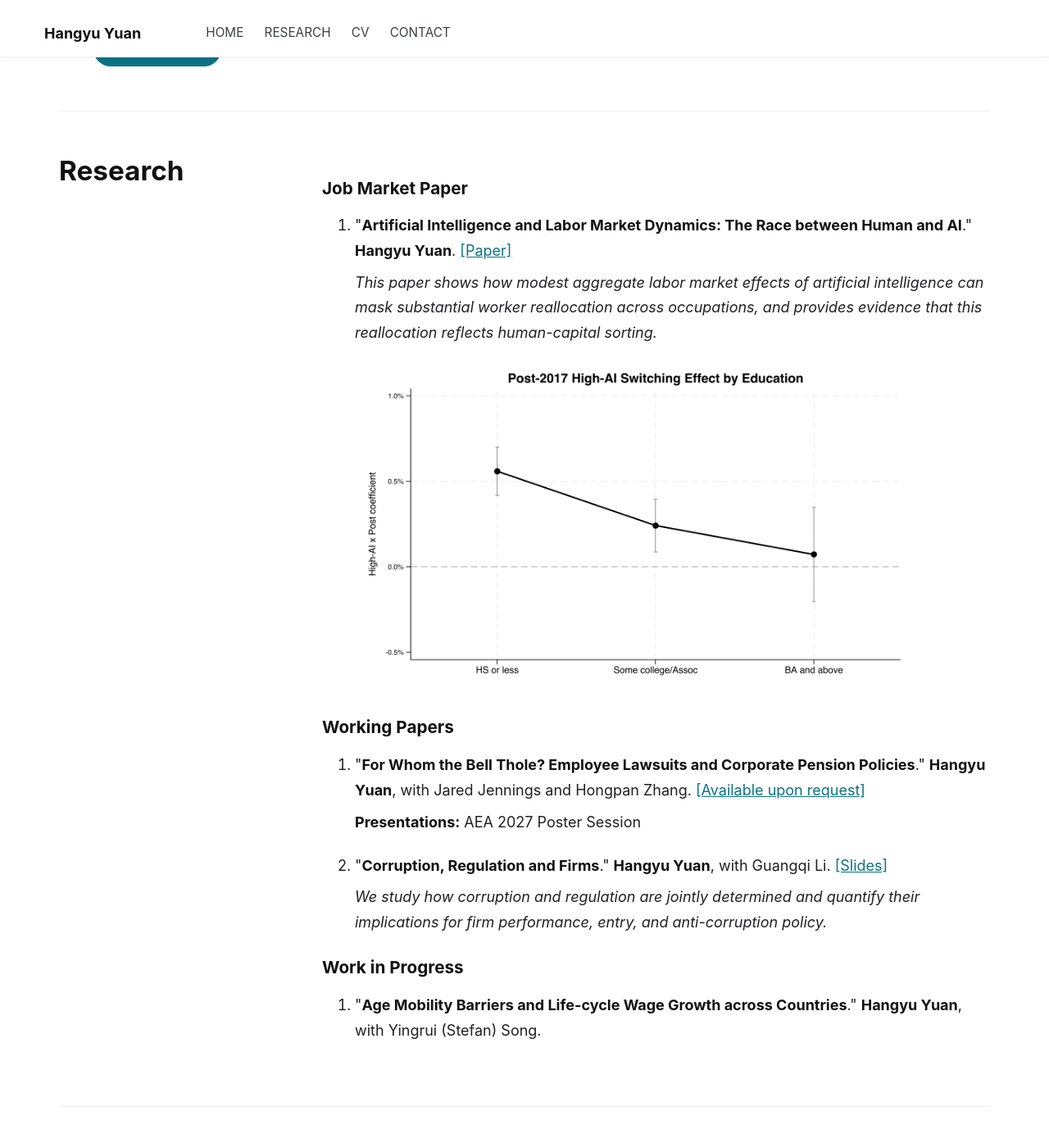
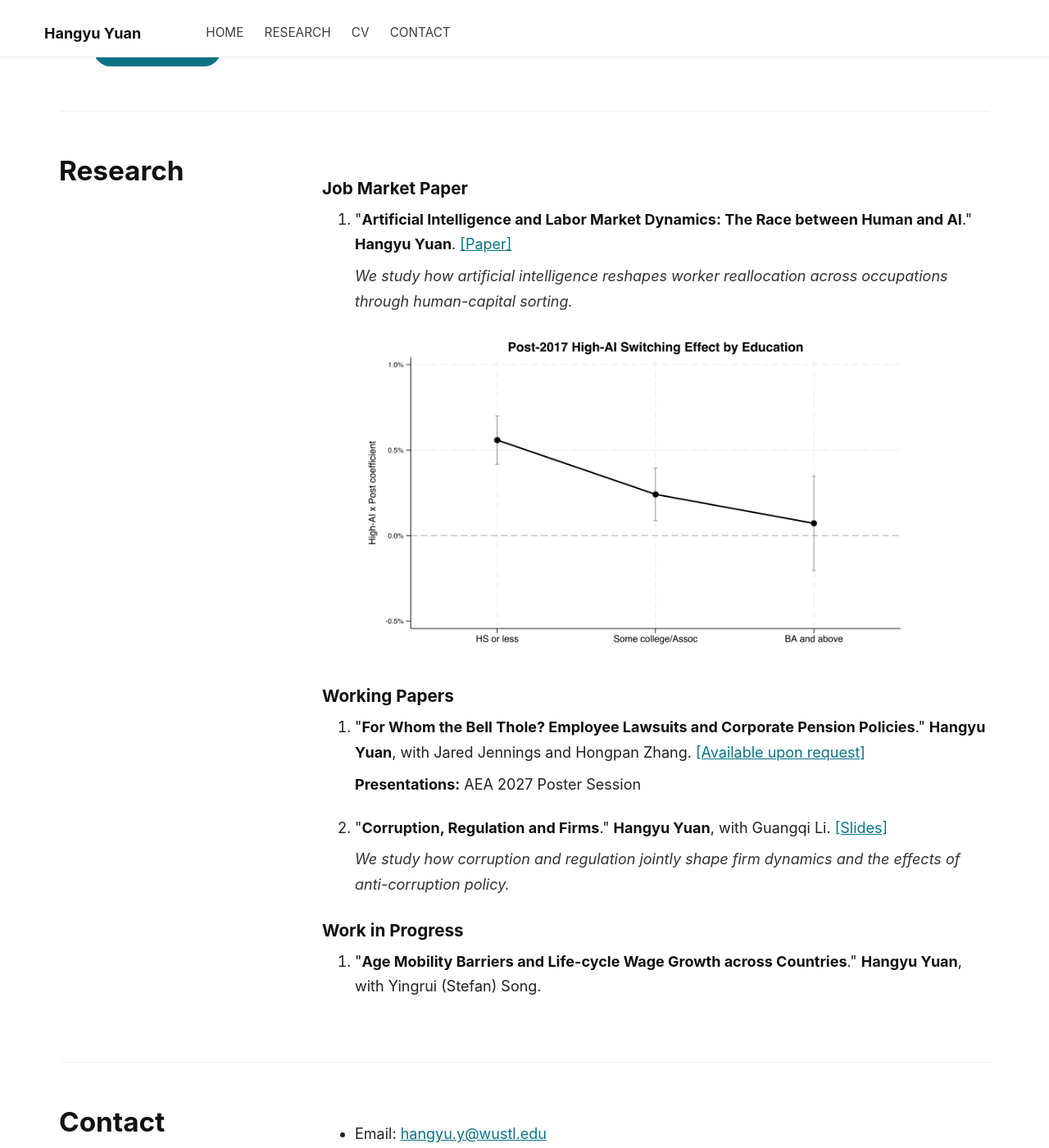
Before and after one commit to hangyu-yuan/hangyu-yuan.github.io, a Jekyll site: the page built from _pages/about.md, in a window 1280 px wide and 1400 px high, scrolled down 644 px. Shown: the whole window at 82% size. Built offline with Jekyll 4.4.1, drawn with Linux system fonts in a browser that asks for light colours; part of the change alters nothing that is shown.

Commit message:
Update about.md

```diff
--- a/_pages/about.md
+++ b/_pages/about.md
@@ -7,21 +7,59 @@ hide_meta: true
 ---
 
 <style>
-.paper-links {
-  margin-top: 0.25rem;
-  margin-bottom: 0.35rem;
+
+/* Paper list spacing */
+.paper-list {
+  margin-top: 0.5rem;
 }
 
-.paper-links a {
-  margin-right: 0.65rem;
-  text-decoration: none;
+.paper-list li {
+  margin-bottom: 1.6rem;
 }
+
+/* All paper summaries use exactly the same alignment and style */
+.paper-summary {
+  font-style: italic;
+  font-size: 0.9em;
+  color: #333;
+  margin: 0.45rem 0 0 0;
+  padding: 0;
+  text-indent: 0;
+  text-align: left;
+}
+
+/* Presentation line */
+.paper-presentation {
+  margin: 0.35rem 0 0 0;
+  padding: 0;
+  text-indent: 0;
+}
+
+/* JMP figure */
+.jmp-figure {
+  margin: 1rem 0 1.5rem 0;
+  padding: 0;
+  text-align: left;
+}
+
+.jmp-figure img {
+  width: 100%;
+  max-width: 680px;
+  height: auto;
+}
+
 </style>
 
+
 <section id="home" class="home-section home-profile">
+
   <div class="section-rail profile-rail">
 
-    <img class="profile-photo" src="{{ '/images/hangyu.jpg' | relative_url }}" alt="Hangyu Yuan">
+    <img
+      class="profile-photo"
+      src="{{ '/images/hangyu.jpg' | relative_url }}"
+      alt="Hangyu Yuan"
+    >
 
     <h1 class="profile-name">Hangyu Yuan</h1>
 
@@ -30,19 +68,25 @@ hide_meta: true
     <p>Washington University in St. Louis</p>
 
     <div class="profile-icons">
-      <a class="profile-icon"
-         href="https://github.com/hangyu-yuan"
-         aria-label="GitHub"
-         title="GitHub">
+
+      <a
+        class="profile-icon"
+        href="https://github.com/hangyu-yuan"
+        aria-label="GitHub"
+        title="GitHub"
+      >
         <svg viewBox="0 0 24 24" aria-hidden="true">
           <path d="M12 .8a11.2 11.2 0 0 0-3.5 21.8c.6.1.8-.2.8-.6v-2.1c-3.3.7-4-1.4-4-1.4-.5-1.3-1.3-1.7-1.3-1.7-1.1-.7.1-.7.1-.7 1.2.1 1.8 1.2 1.8 1.2 1 .1.8 2.1 3.4 1.5.1-.8.4-1.3.8-1.6-2.7-.3-5.5-1.3-5.5-5.9 0-1.3.5-2.4 1.2-3.2-.1-.3-.5-1.6.1-3.2 0 0 1-.3 3.3 1.2a11.2 11.2 0 0 1 6 0c2.3-1.5 3.3-1.2 3.3-1.2.6 1.6.2 2.9.1 3.2.8.9 1.2 1.9 1.2 3.2 0 4.6-2.8 5.6-5.5 5.9.4.4.8 1.1.8 2.2V22c0 .4.2.7.8.6A11.2 11.2 0 0 0 12 .8Z"/>
         </svg>
       </a>
+
     </div>
 
-    <a class="profile-cv"
-       href="{{ '/assets/Hangyu_Yuan_CV.pdf' | relative_url }}">
-       Download CV
+    <a
+      class="profile-cv"
+      href="{{ '/assets/Hangyu_Yuan_CV.pdf' | relative_url }}"
+    >
+      Download CV
     </a>
 
   </div>
@@ -75,6 +119,7 @@ hide_meta: true
     <h2>Education</h2>
 
     <ul>
+
       <li>
         <strong>Ph.D. Candidate in Economics</strong>,
         Washington University in St. Louis, 2023 - Present
@@ -89,9 +134,11 @@ hide_meta: true
         <strong>B.S. in Finance, With Honors</strong>,
         Shanghai University of Finance and Economics, 2017 - 2021
       </li>
+
     </ul>
 
   </div>
+
 </section>
 
 
@@ -102,11 +149,13 @@ hide_meta: true
     <h1>Research</h1>
   </div>
 
+
   <div class="section-body">
 
     <h2>Job Market Paper</h2>
 
     <ol class="paper-list">
+
       <li>
 
         <p>
@@ -116,22 +165,21 @@ hide_meta: true
           <a href="{{ '/assets/AI_and_labor_market_hangyu.pdf' | relative_url }}">[Paper]</a>
         </p>
 
-        <p style="font-style: italic; margin-top: 0.4rem;">
-          This paper shows how modest aggregate labor market effects of artificial
-          intelligence can mask substantial worker reallocation across occupations,
-          and provides evidence that this reallocation reflects human-capital sorting.
+        <p class="paper-summary">
+          We study how artificial intelligence reshapes worker reallocation across occupations through human-capital sorting.
         </p>
 
-        <div style="margin-top: 1rem; margin-bottom: 1.5rem;">
+        <div class="jmp-figure">
           <img
             src="{{ '/images/AI_education_gradient.png' | relative_url }}"
             alt="Post-2017 High-AI Switching Effect by Education"
-            style="width: 100%; max-width: 680px; height: auto;"
           >
         </div>
 
       </li>
+
     </ol>
+
 
 
     <h2>Working Papers</h2>
@@ -145,12 +193,10 @@ hide_meta: true
           Employee Lawsuits and Corporate Pension Policies</strong>."
           <strong>Hangyu Yuan</strong>,
           with Jared Jennings and Hongpan Zhang.
-          <a href="mailto:hangyu.y@wustl.edu?subject=Request%20for%20For%20Whom%20the%20Bell%20Thole">
-            [Available upon request]
-          </a>
+          <a href="mailto:hangyu.y@wustl.edu?subject=Request%20for%20For%20Whom%20the%20Bell%20Thole">[Available upon request]</a>
         </p>
 
-        <p style="margin-top: 0.35rem;">
+        <p class="paper-presentation">
           <strong>Presentations:</strong> AEA 2027 Poster Session
         </p>
 
@@ -166,9 +212,8 @@ hide_meta: true
           <a href="{{ '/assets/corruption_regulation_firms_GY.pdf' | relative_url }}">[Slides]</a>
         </p>
 
-        <p style="font-style: italic; margin-top: 0.4rem;">
-          We study how corruption and regulation are jointly determined and quantify
-          their implications for firm performance, entry, and anti-corruption policy.
+        <p class="paper-summary">
+          We study how corruption and regulation jointly shape firm dynamics and the effects of anti-corruption policy.
         </p>
 
       </li>
@@ -176,22 +221,27 @@ hide_meta: true
     </ol>
 
 
+
     <h2>Work in Progress</h2>
 
     <ol class="paper-list">
 
       <li>
+
         <p>
           "<strong>Age Mobility Barriers and Life-cycle Wage Growth across Countries</strong>."
           <strong>Hangyu Yuan</strong>,
           with Yingrui (Stefan) Song.
         </p>
+
       </li>
 
     </ol>
 
   </div>
+
 </section>
+
 
 
 <section id="contact" class="home-section">
@@ -204,11 +254,10 @@ hide_meta: true
   <div class="section-body">
 
     <ul>
+
       <li>
         Email:
-        <a href="mailto:hangyu.y@wustl.edu">
-          hangyu.y@wustl.edu
-        </a>
+        <a href="mailto:hangyu.y@wustl.edu">hangyu.y@wustl.edu</a>
       </li>
 
       <li>
@@ -220,6 +269,7 @@ hide_meta: true
         One Brookings Drive,
         St. Louis, MO 63130-4899
       </li>
+
     </ul>
 
   </div>
```
